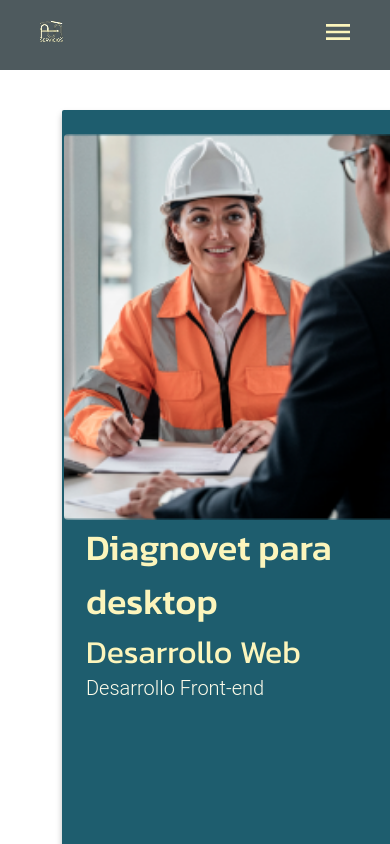
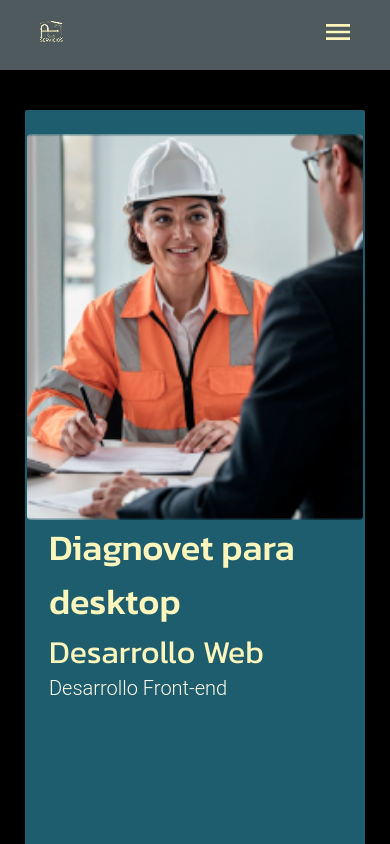
Before and after one commit to EvelynFernandez93/SP-servicios, a React (Vite) app: page /projects in a window 390 px wide. Built offline with nearby package versions, Linux system fonts and the light colour scheme.

Commit message:
Páginas proyectos adaptada

```diff
--- a/src/Components/Proyectos/Proyectos.css
+++ b/src/Components/Proyectos/Proyectos.css
@@ -1,4 +1,4 @@
-.proyectos-contenedor {
+/* .proyectos-contenedor {
 
     max-width: 1920px;
     height: auto;
@@ -24,3 +24,52 @@
 align-items: center;
 gap: 24px;
 }
+@media (max-width:780px){
+
+}
+@media (max-width: 420px){
+    .proyectos-contenedor{
+        display: flex;
+width: 440px;
+flex-direction: column;
+align-items: center;
+    }
+
+} */
+ .proyectos-contenedor {
+  max-width: 1920px;
+  width: 100%;         /* ocupa todo el ancho */
+  height: auto;
+  background-color: black;
+}
+
+.todos-los-proyectos {
+  display: flex;
+  flex-wrap: wrap;      /* permite que se acomoden */
+  justify-content: center;
+  gap: 24px;
+  width: 100%;          /* 👈 ancho dinámico */
+  padding: 40px 0;
+}
+
+.proyectos-organizacion {
+  display: flex;
+  align-items: center;
+  gap: 24px;
+}
+
+/* Tablet */
+@media (max-width: 768px) {
+  .todos-los-proyectos {
+    justify-content: center;
+    gap: 16px;
+  }
+}
+
+/* Celular */
+@media (max-width: 480px) {
+  .todos-los-proyectos {
+    flex-direction: column; /* 👈 cards en columna */
+    align-items: center;
+  }
+}
```
